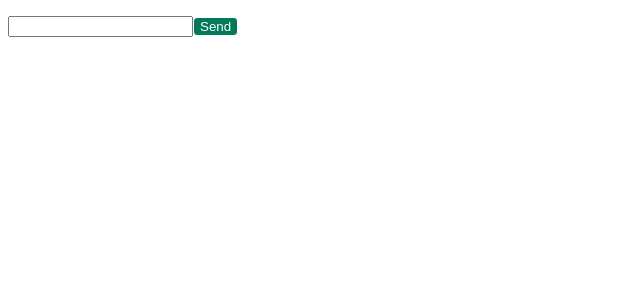
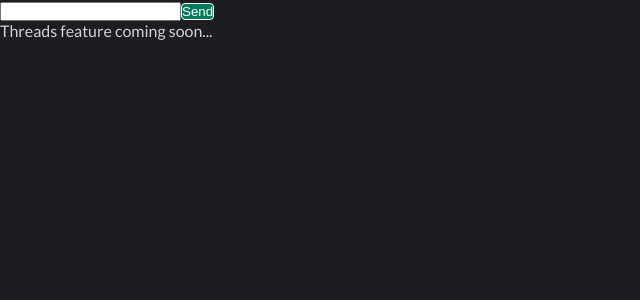
Before and after one commit to shosukenoma/slack-note-v2, a React (Vite) app: page / in a window 1280 px wide. Shown: the top 300 px of the page, without its empty margins (0-640 px from the left). Built offline with nearby package versions, Linux system fonts and the light colour scheme.

Commit message:
Add basic layout

```diff
--- a/index.css
+++ b/index.css
@@ -6,8 +6,11 @@
 
 html {
   font-size: 62.5%;
+  color: #D1D2D3;
+  background-color: #1B1D21;
 }
 
 body {
+  font-family: 'Lato', sans-serif;
   font-size: 1.6rem;
 }
--- a/index.html
+++ b/index.html
@@ -3,6 +3,10 @@
   <head>
     <meta charset="UTF-8" />
     <meta name="viewport" content="width=device-width, initial-scale=1.0" />
+    <link rel="preconnect" href="https://fonts.googleapis.com">
+    <link rel="preconnect" href="https://fonts.gstatic.com" crossorigin>
+    <link href="https://fonts.googleapis.com/css2?family=Lato:wght@400;700&display=swap" rel="stylesheet">
+    <link rel="stylesheet" href="./index.css">
     <title>Slack Note</title>
   </head>
   <body>
--- a/src/App.jsx
+++ b/src/App.jsx
@@ -42,15 +42,22 @@ function App() {
   }
 
   return (
-    <div className="container">
+    <div className="app-container">
+      <div className="feed-container">
+        <div className="post-container">
           <ul className="post-list">
             {postList.map(post => {
               return (<Post key={post.id} {...post} deletePost={deletePost} togglePin={togglePin}/>)
             })}
           </ul>
-      <div>
-        <input type="text" value={newPost} onChange={e => setNewPost(e.target.value)} onKeyDown={handleEnter}/>
+        </div>
+        <div className="input-container">
+          <input class="input-box" type="text" value={newPost} onChange={e => setNewPost(e.target.value)} onKeyDown={handleEnter}/>
           <button className="btn--send" onClick={addPost}>Send</button>
+        </div>
+      </div>
+      <div className="thread-container">
+        <p>Threads feature coming soon...</p>
       </div>
     </div>
   )
--- a/src/Post.css
+++ b/src/Post.css
@@ -1,11 +1,10 @@
 .btn--delete {
   background-color: #E01D5A;
-  color: white;
+  color: #fff;
   border: 1px solid #fff;
   border-radius: 4px;
 }
 
 .post.pinned {
   background-color: #302E26;
-  color: white;
 }
```
Lines whose indentation alone changed are shown as unchanged.
